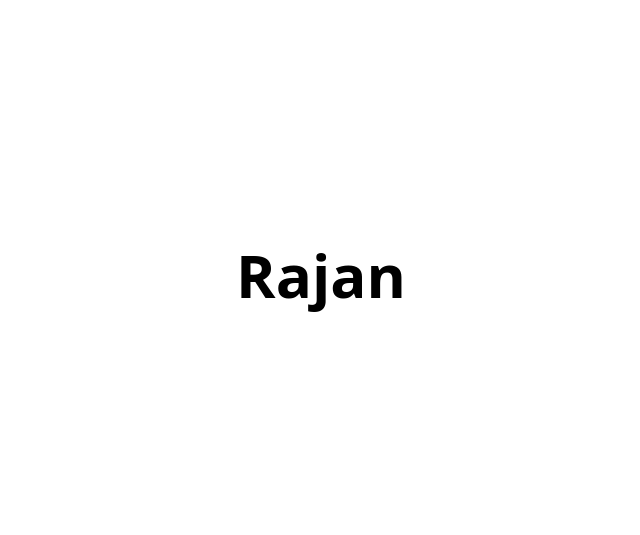
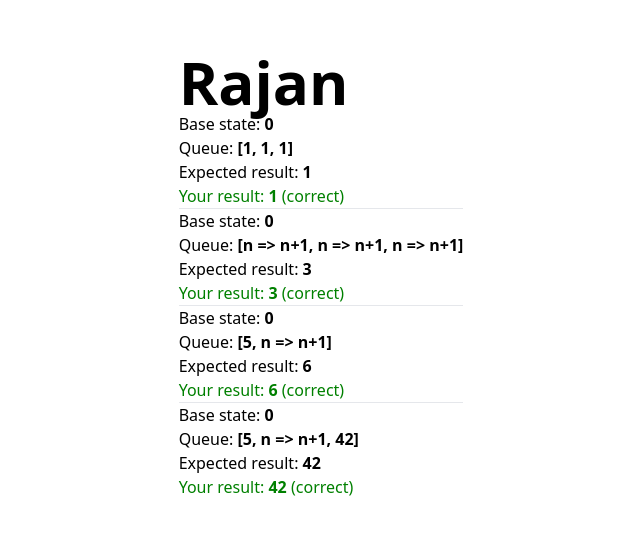
Before and after one commit to rajanshresth/Learn-NextJs, a Next.js app: page / in a window 1280 px wide. Shown: the part 125-660 px from the top of the page, without its empty margins (319-959 px from the left). Built offline with nearby package versions, Linux system fonts and the light colour scheme.

Commit message:
Snapshot & Queue in React Learned

```diff
--- /dev/null
+++ b/Learn-React/Queue.tsx
@@ -0,0 +1,135 @@
+import React from 'react'
+import { useState } from 'react'
+
+// export default function Queue() {
+//     const [num,setNum]= useState(0)
+
+//   return (
+//     <>
+//         <h1>{num}</h1>
+//         <button onClick={()=>{
+//             setNum(num=>num+1)
+//             setNum(num=>num+1)
+//             setNum(num=>num+1)
+//         }}>+3</button>
+//     </>
+//   )
+// }
+
+/**
+ *      Queued Updated      n     returns
+ *     1                   0     0+1=1
+ *     2                   1     1+1=2
+ *     3                   2     2+1=3
+ */
+
+
+//Request Counter
+/* export default function RequestTracker() {
+    const [pending, setPending] = useState(0);
+    const [completed, setCompleted] = useState(0);
+    console.log(completed)
+
+    async function handleClick() {
+      setPending(pending=> pending + 1);
+      await delay(3000);
+      setPending(pending=>pending - 1);
+      setCompleted(completed=>completed + 1);
+    }
+
+    return (
+      <>
+        <h3>
+          Pending: {pending}
+        </h3>
+        <h3>
+          Completed: {completed}
+        </h3>
+        <button onClick={handleClick}>
+          Buy
+        </button>
+      </>
+    );
+  }
+
+  function delay(ms) {
+    return new Promise(resolve => {
+      setTimeout(resolve, ms);
+    });
+  } */
+
+
+import { getFinalState } from './getFinalState';
+
+function increment(n: number) {
+  return n + 1;
+}
+increment.toString = () => 'n => n+1';
+
+export default function App() {
+  return (
+    <>
+      <TestCase
+        baseState={0}
+        queue={[1, 1, 1]}
+        expected={1}
+      />
+      <hr />
+      <TestCase
+        baseState={0}
+        queue={[
+          increment,
+          increment,
+          increment
+        ]}
+        expected={3}
+      />
+      <hr />
+      <TestCase
+        baseState={0}
+        queue={[
+          5,
+          increment,
+        ]}
+        expected={6}
+      />
+      <hr />
+      <TestCase
+        baseState={0}
+        queue={[
+          5,
+          increment,
+          42,
+        ]}
+        expected={42}
+      />
+    </>
+  );
+}
+
+function TestCase({
+  baseState,
+  queue,
+  expected
+}) {
+  const actual = getFinalState(baseState, queue);
+  return (
+    <>
+      <p>Base state: <b>{baseState}</b></p>
+      <p>Queue: <b>[{queue.join(', ')}]</b></p>
+      <p>Expected result: <b>{expected}</b></p>
+      <p style={{
+        color: actual === expected ?
+          'green' :
+          'red'
+      }}>
+        Your result: <b>{actual}</b>
+        {' '}
+        ({actual === expected ?
+          'correct' :
+          'wrong'
+        })
+      </p>
+    </>
+  );
+}
--- /dev/null
+++ b/Learn-React/getFinalState.tsx
@@ -0,0 +1,27 @@
+
+  export function getFinalState(baseState:Number, queue:Number[]) {
+   /*  let finalState = baseState;
+
+    for (let update of queue) {
+      if (typeof update === 'function') {
+        // TODO: apply the updater function
+      } else {
+        // TODO: replace the state
+      }
+    }
+
+    return finalState; */
+    let finalState = baseState;
+
+    for (let update of queue) {
+      if (typeof update === 'function') {
+        // Apply the updater function.
+        finalState = update(finalState);
+      } else {
+        // Replace the next state.
+        finalState = update;
+      }
+    }
+
+    return finalState;
+  }
--- a/pages/index.tsx
+++ b/pages/index.tsx
@@ -1,6 +1,8 @@
 import type { NextPage } from 'next'
 import Head from 'next/head'
 import Image from 'next/image'
+import RequestTracker from '../Learn-React/Queue'
+import Queue from '../Learn-React/Queue'
 
 const Home: NextPage = () => {
   return (
@@ -14,6 +16,9 @@ const Home: NextPage = () => {
         <h1 className="text-6xl font-bold">
           Rajan
         </h1>
+        {/* <TrafficLight /> */}
+        {/* <Queue /> */}
+        <RequestTracker />
       </main>
 
     </div>
```
Also changed, not shown: Learn-React/Snapshot.tsx (added, +108 -0 lines).
